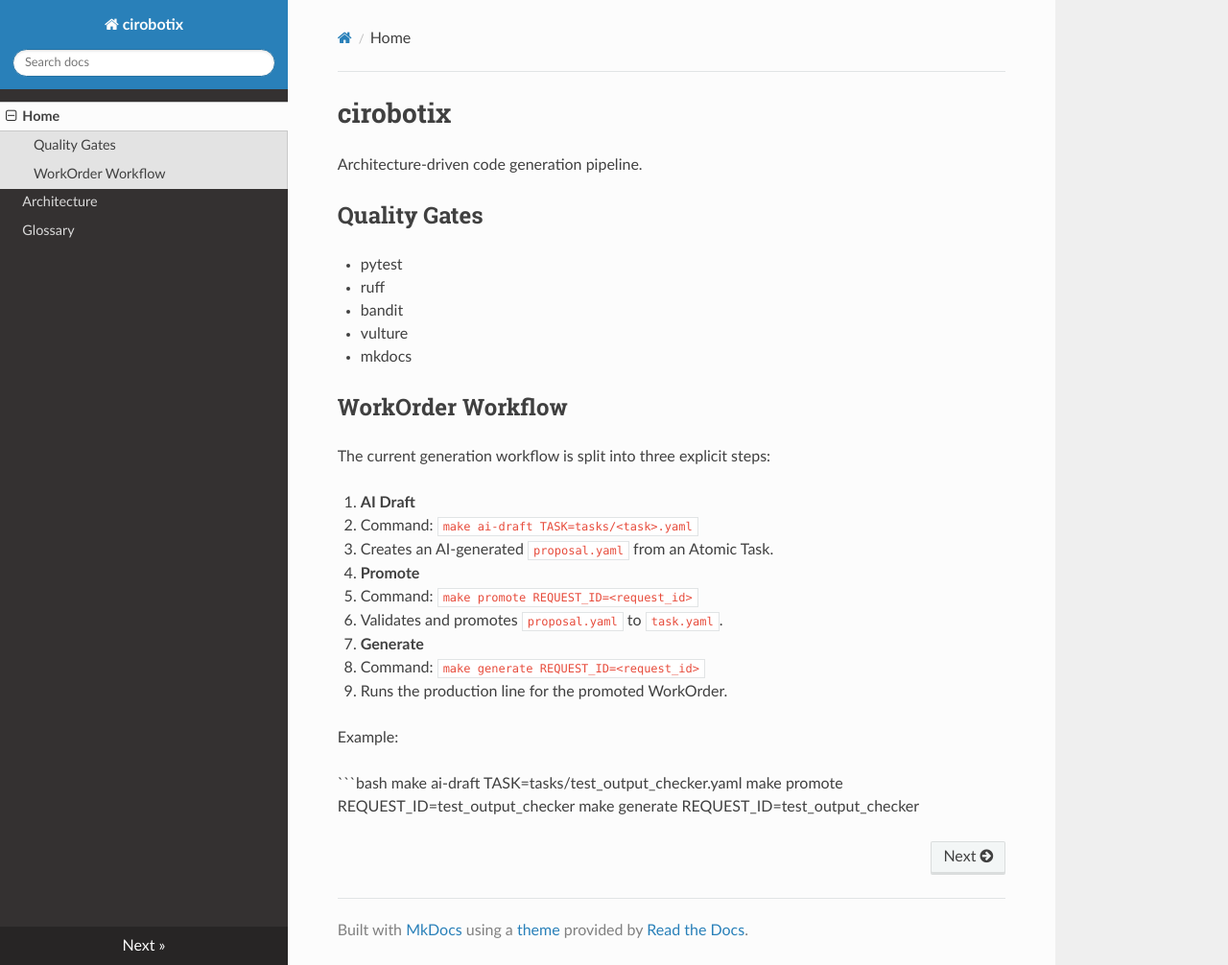
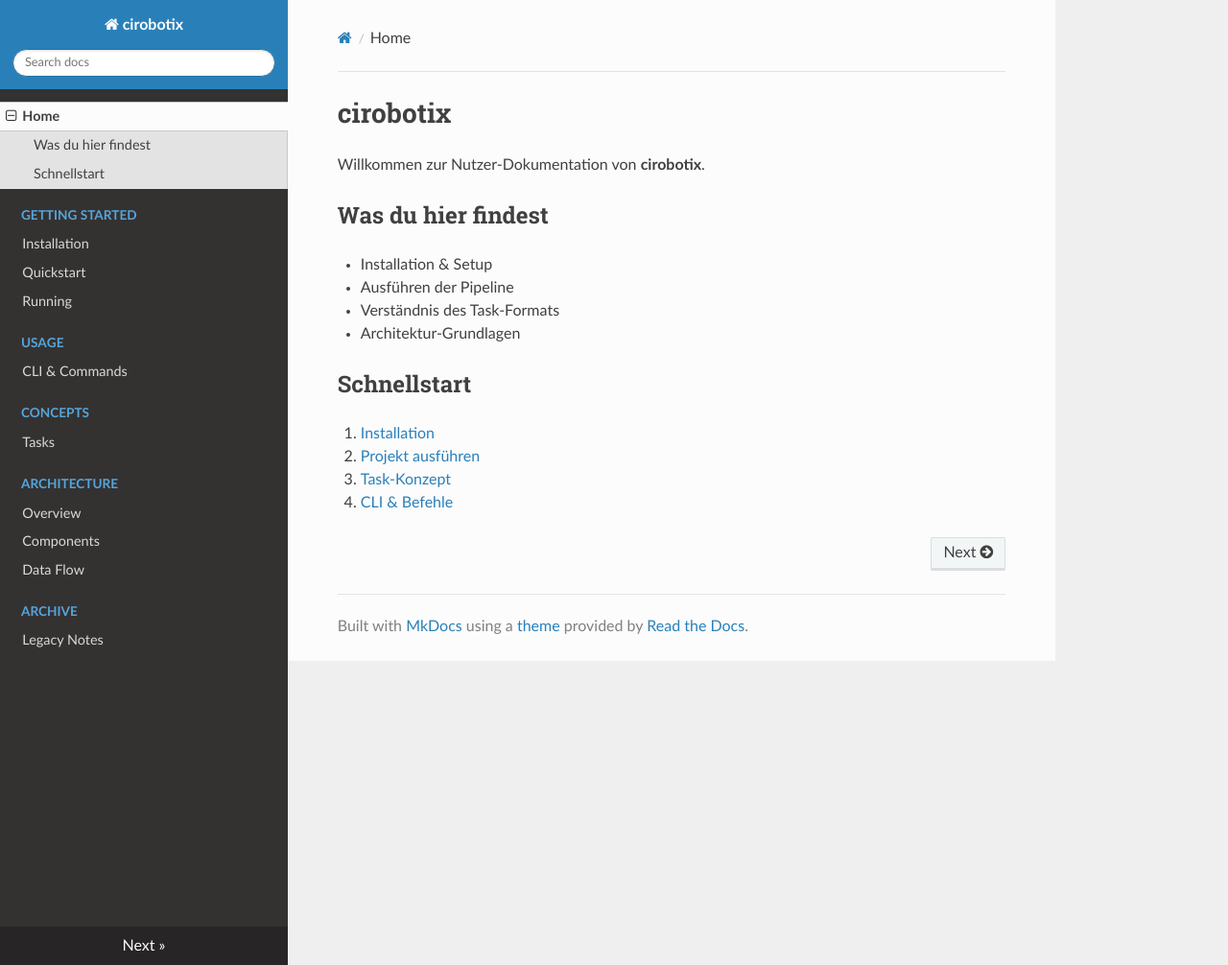
Before and after one commit to cirobotix/cirobotix, an MkDocs documentation site: the page built from docs/index.md, in a window 1280 px wide and 1006 px high. Shown: the whole window at 96% size. Built offline with MkDocs 1.6.1, drawn with Linux system fonts in a browser that asks for light colours; nearby versions of some CDN libraries.

Commit message:
Fix mkdocs strict warnings by aligning nav and docs pages

````diff
--- a/docs/index.md
+++ b/docs/index.md
@@ -1,34 +1,17 @@
 # cirobotix
 
-Architecture-driven code generation pipeline.
+Willkommen zur Nutzer-Dokumentation von **cirobotix**.
 
-## Quality Gates
+## Was du hier findest
 
-- pytest
-- ruff
-- bandit
-- vulture
-- mkdocs
+- Installation & Setup
+- Ausführen der Pipeline
+- Verständnis des Task-Formats
+- Architektur-Grundlagen
 
-## WorkOrder Workflow
+## Schnellstart
 
-The current generation workflow is split into three explicit steps:
-
-1. **AI Draft**
-   - Command: `make ai-draft TASK=tasks/<task>.yaml`
-   - Creates an AI-generated `proposal.yaml` from an Atomic Task.
-
-2. **Promote**
-   - Command: `make promote REQUEST_ID=<request_id>`
-   - Validates and promotes `proposal.yaml` to `task.yaml`.
-
-3. **Generate**
-   - Command: `make generate REQUEST_ID=<request_id>`
-   - Runs the production line for the promoted WorkOrder.
-
-Example:
-
-```bash
-make ai-draft TASK=tasks/test_output_checker.yaml
-make promote REQUEST_ID=test_output_checker
-make generate REQUEST_ID=test_output_checker
+1. [Installation](getting-started/installation.md)
+2. [Projekt ausführen](getting-started/running.md)
+3. [Task-Konzept](concepts/tasks.md)
+4. [CLI & Befehle](usage/cli.md)
--- a/mkdocs.yml
+++ b/mkdocs.yml
@@ -1,5 +1,6 @@
 site_name: cirobotix
 site_description: Architecture-driven code generation pipeline
+
 theme:
   name: readthedocs
 
@@ -10,5 +11,17 @@
 
 nav:
   - Home: index.md
-  - Architecture: architecture.md
-  - Glossary: architecture_decisions/glossary.md
+  - Getting Started:
+      - Installation: getting-started/installation.md
+      - Quickstart: getting-started/quickstart.md
+      - Running: getting-started/running.md
+  - Usage:
+      - CLI & Commands: usage/cli.md
+  - Concepts:
+      - Tasks: concepts/tasks.md
+  - Architecture:
+      - Overview: architecture/overview.md
+      - Components: architecture/components.md
+      - Data Flow: architecture/data-flow.md
+  - Archive:
+      - Legacy Notes: archive/legacy-notes.md
````
Also changed, not shown: docs/architecture/components.md (added, +9 -0 lines), docs/architecture/data-flow.md (added, +9 -0 lines), docs/architecture/overview.md (added, +7 -0 lines), docs/archive/legacy-notes.md (added, +3 -0 lines), docs/concepts/tasks.md (added, +23 -0 lines), docs/getting-started/installation.md (added, +33 -0 lines), docs/getting-started/quickstart.md (added, +7 -0 lines), docs/getting-started/running.md (added, +25 -0 lines), docs/usage/cli.md (added, +22 -0 lines).
